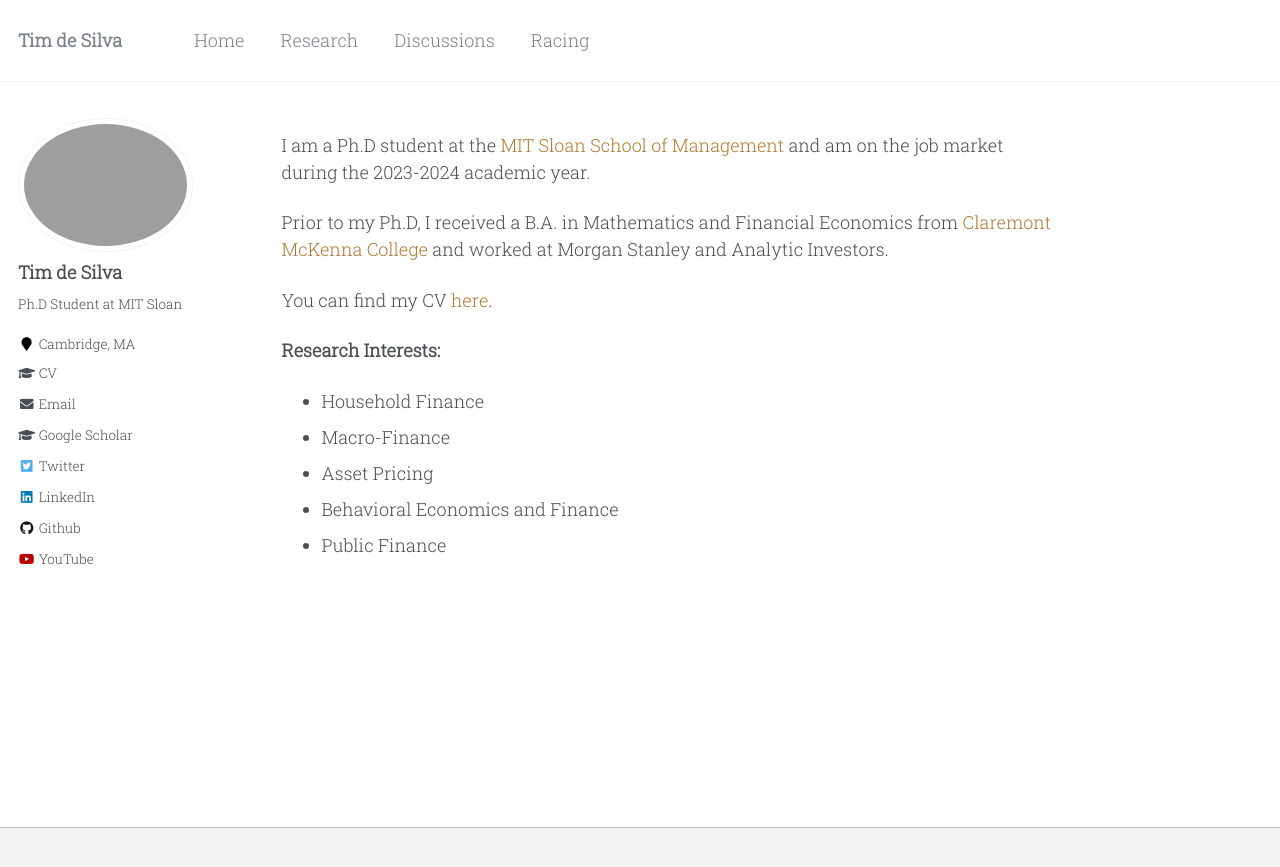
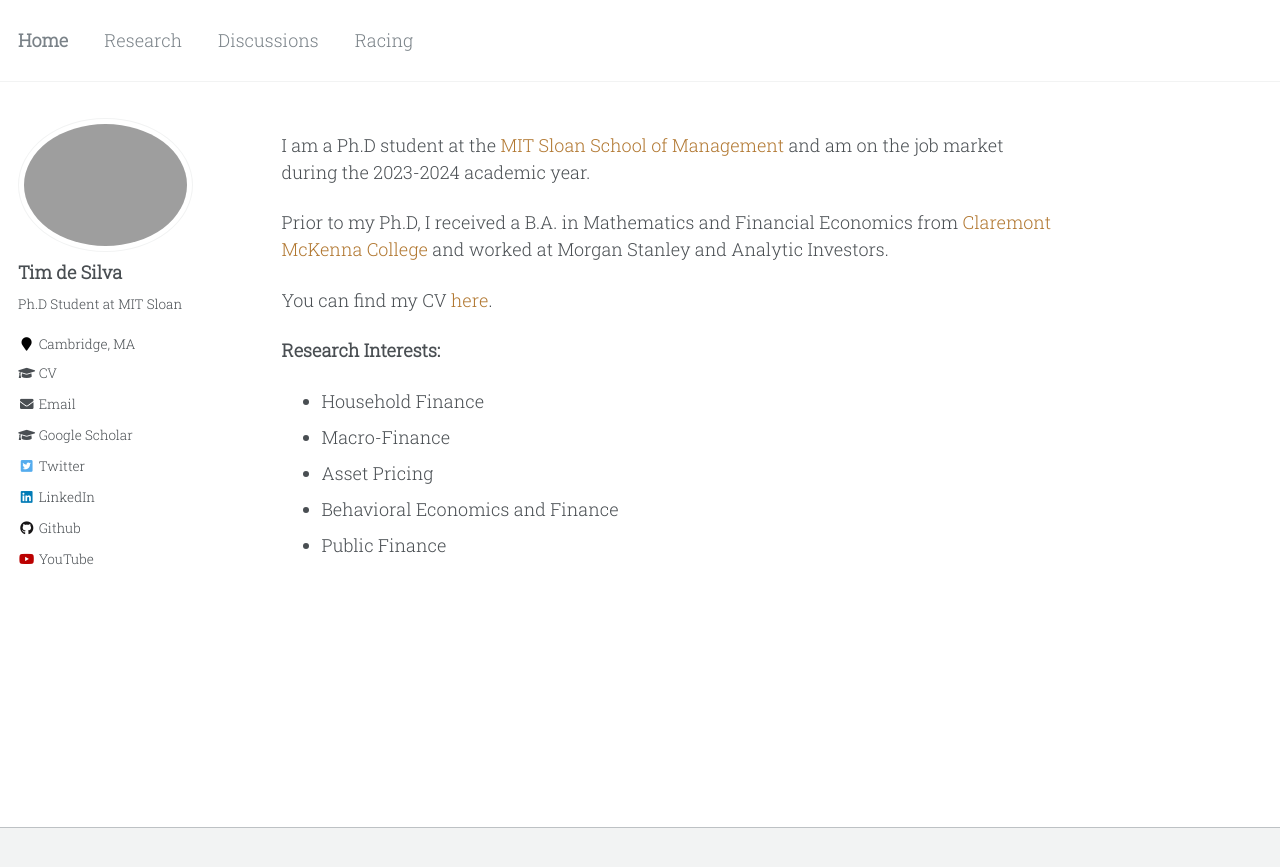
Before and after one commit to timhdesilva/timhdesilva.github.io, a Jekyll site: the page built from _pages/about.html, in a window 1280 px wide. Shown: the top 867 px of the page. Built offline with Jekyll 4.4.1, drawn with Linux system fonts in a browser that asks for light colours.

Commit message:
turned off printing of site title

```diff
--- a/_includes/head.html
+++ b/_includes/head.html
@@ -4,7 +4,7 @@
 
 {% include seo.html %}
 
-<!-- <link href="{% if site.atom_feed.path %}{{ site.atom_feed.path }}{% else %}{{ base_path }}/feed.xml{% endif %}" type="application/atom+xml" rel="alternate" title="{{ site.title }} Feed"> -->
+<link href="{% if site.atom_feed.path %}{{ site.atom_feed.path }}{% else %}{{ base_path }}/feed.xml{% endif %}" type="application/atom+xml" rel="alternate" title="{{ site.title }} Feed">
 
 <!-- http://t.co/dKP3o1e -->
 <meta name="HandheldFriendly" content="True">
--- a/_includes/masthead.html
+++ b/_includes/masthead.html
@@ -6,7 +6,7 @@
       <nav id="site-nav" class="greedy-nav">
         <button><div class="navicon"></div></button>
         <ul class="visible-links">
-          <li class="masthead__menu-item masthead__menu-item--lg"><a href="{{ base_path }}/">{{ site.title }}</a></li>
+          <!-- <li class="masthead__menu-item masthead__menu-item--lg"><a href="{{ base_path }}/">{{ site.title }}</a></li> -->
           {% for link in site.data.navigation.main %}
             {% if link.url contains 'http' %}
               {% assign domain = '' %}
```
